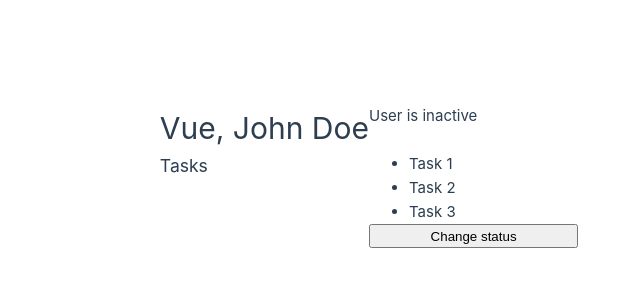
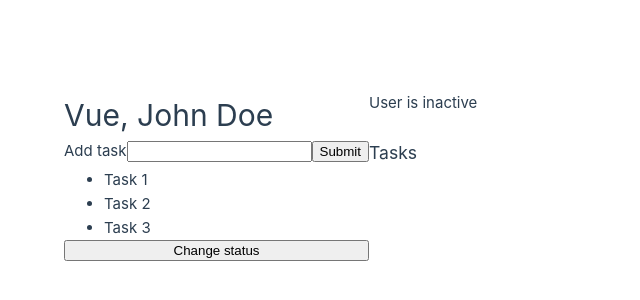
Before and after one commit to sldimitrov/VueJobs, a Vue app: page / in a window 1280 px wide. Shown: the part 224-524 px from the top of the page, without its empty margins (271-911 px from the left). Built offline with nearby package versions, Linux system fonts and the light colour scheme.

Commit message:
Implement form that add newTasks to a list

```diff
--- a/src/App.vue
+++ b/src/App.vue
@@ -4,6 +4,7 @@
   const name = ref('John Doe')
   const status = ref('inactive')
   const tasks = ref(['Task 1', 'Task 2', 'Task 3'])
+  const newTask = ref('')
 
   const toggleStatus = () => {
     if (status.value === 'active') {
@@ -14,6 +15,13 @@
           status.value = 'active';
         }
   }
+
+  const addTask = () => {
+    if (newTask.value.trim() !== '') {
+      tasks.value.push(newTask.value)
+      newTask.value = ''
+    }
+  }
 </script>
 
 <template>
@@ -22,6 +30,12 @@
   <p v-else-if="status === 'pending'">User is pending</p>
   <p v-else=>User is inactive</p>
 
+  <form @submit.prevent="addTask">
+    <label for="task">Add task</label>
+    <input type="text" id="task" v-model="newTask" />
+    <button type="submit">Submit</button>
+  </form>
+
   <h3>Tasks</h3>
   <ul>
     <li v-for="task in tasks" key="task">{{task}}</li>
```
